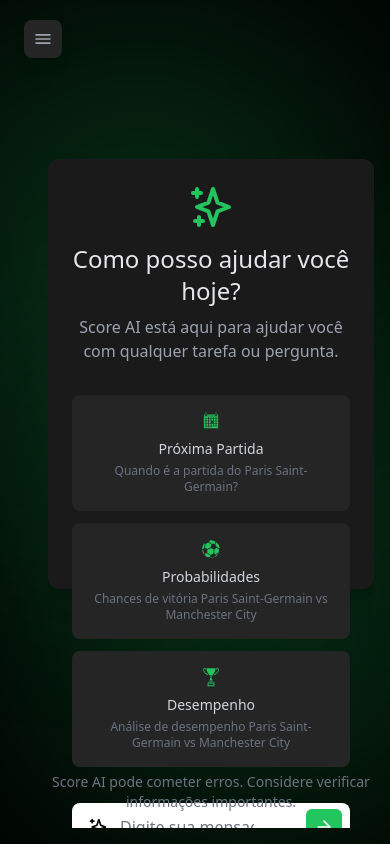
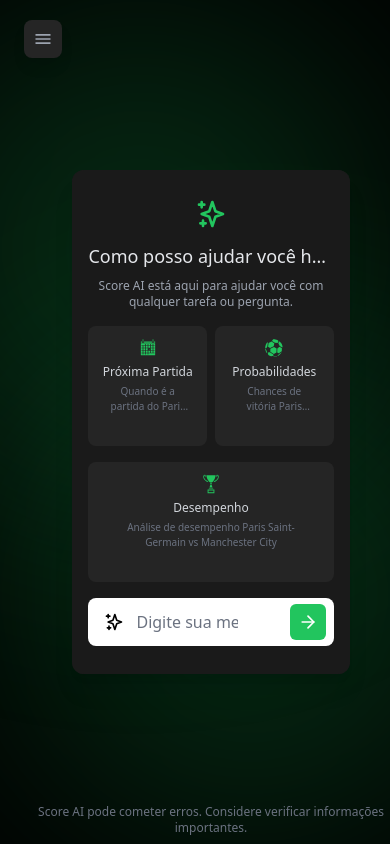
Before and after one commit to RaidyHalabe/Score-AI, a React (Vite) app: page / in a window 390 px wide. Shown: the top 844 px of the page. Built offline with nearby package versions, Linux system fonts and the light colour scheme.

Commit message:
responsivo/falta mobile

```diff
--- a/src/App.tsx
+++ b/src/App.tsx
@@ -703,8 +703,8 @@
         {/* Content Area */}
         <div className="flex-1 relative flex flex-col max-w-[1450px] mx-auto w-full">
           {selectedFolder && !showChat ? (
-            <div className="h-full overflow-y-auto lg:ml-0 ml-16">
-              <div className="flex items-center justify-between mb-8 mt-1.5">
+            <div className="h-full overflow-y-auto lg:ml-0 ml-0">
+              <div className="flex items-center justify-between mb-8 mt-1.5 ml-14">
                 <div className="flex items-center space-x-3">
                   <button
                     onClick={handleBackClick}
@@ -712,19 +712,19 @@
                   >
                     <ArrowLeft className="w-5 h-5 text-gray-400" />
                   </button>
-                  <h2 className="text-xl font-medium text-gray-200">Conteúdo da Pasta</h2>
+                  <h2 className="text-xl font-medium text-gray-200 ">Conteúdo da Pasta</h2>
                 </div>
                 <div className="flex gap-2">
                   <button
                     onClick={() => setShowAddChatModal(true)}
-                    className="flex items-center space-x-2 px-4 py-2 bg-[#252525] rounded-lg hover:bg-[#353535] transition-colors"
+                    className="hidden sm:flex items-center space-x-2 px-4 py-2 bg-[#252525] rounded-lg hover:bg-[#353535] transition-colors"
                   >
                     <Plus className="w-4 h-4 text-green-500" />
                     <span className="text-sm text-gray-300">Adicionar conversas</span>
                   </button>
                   <button
                     onClick={() => handleNewChat(true)}
-                    className="flex items-center space-x-2 px-4 py-2 bg-green-500 rounded-lg hover:bg-green-600 transition-colors"
+                    className="hidden sm:flex items-center space-x-2 px-4 py-2 bg-green-500 rounded-lg hover:bg-green-600 transition-colors"
                   >
                     <MessageSquare className="w-4 h-4 text-white" />
                     <span className="text-sm text-white">Nova conversa</span>
@@ -819,7 +819,7 @@
           ) : showChat && selectedChat ? (
             <>
               {/* Chat Header */}
-              <div className="sticky  z-10 flex items-center justify-between mt-1.5 pb-4 lg:ml-0 ml-16">
+              <div className="sticky z-10 flex items-center justify-between py-3 lg:ml-0 ml-16 pt-1">
                 <div className="flex items-center space-x-3">
                   <button
                     onClick={handleBackClick}
@@ -828,10 +828,12 @@
                     <ArrowLeft className="w-5 h-5 text-gray-400" />
                   </button>
                   <div className="flex items-center space-x-2">
-                    <h2 className="text-xl font-medium text-gray-200">
+                    <h2 className="text-lg font-medium text-gray-200 truncate max-w-[300px]">
                       {selectedChat?.title || 'Nova conversa'}
                     </h2>
-                    <span className="px-2 py-0.5 text-xs font-medium bg-green-500/10 text-green-500 rounded">Score AI</span>
+                    <span className="px-2 py-0.5 text-[10px] font-medium bg-green-500/10 text-green-500 rounded flex-shrink-0">
+                      Score AI
+                    </span>
                   </div>
                 </div>
                 <div className="flex space-x-2">
--- a/src/components/Chat/MessageList.tsx
+++ b/src/components/Chat/MessageList.tsx
@@ -15,18 +15,18 @@
       {messages.map((message) => (
         <div
           key={message.id}
-          className={`flex ${message.isUser ? 'justify-end' : 'justify-start'} animate-fadeIn`}
+          className={`flex ${message.role === 'user' ? 'justify-end' : 'justify-start'} animate-fadeIn`}
         >
           <div
             className={`relative max-w-[70%] rounded-2xl p-3 animate-slideIn ${
-              message.isUser
+              message.role === 'user'
                 ? 'bg-green-500 text-black'
                 : 'bg-[#252525] text-gray-200'
             }`}
           >
             <p className="text-sm">{message.content}</p>
             <span className="text-xs opacity-70 mt-1 block">
-              {message.timestamp.toLocaleTimeString()}
+              {message.createdAt.toLocaleTimeString()}
             </span>
           </div>
         </div>
--- a/src/components/Chat/WelcomeScreen.tsx
+++ b/src/components/Chat/WelcomeScreen.tsx
@@ -36,46 +36,71 @@
 }: WelcomeScreenProps) {
   return (
     <div className="h-[calc(100vh-2rem)] flex flex-col items-center justify-center overflow-hidden relative">
-      <div className="max-w-[800px] xl:max-w-[1000px] w-full h-[430px] xl:h-[550px] bg-[#1a1a1a] rounded-xl p-6 xl:p-8 text-center relative z-20 shadow-xl -translate-y-12">
+      <div
+        className="max-w-[85%] lg:max-w-[800px] xl:max-w-[1000px] w-full
+        min-h-[480px] bg-[#1a1a1a] rounded-xl p-4 sm:p-6 xl:p-8 text-center relative z-20 shadow-xl"
+      >
         <div className="absolute inset-0 bg-gradient-to-b from-green-500/10 via-transparent to-transparent rounded-xl opacity-25 mix-blend-normal" />
         <div className="absolute inset-0 bg-[#1a1a1a] rounded-xl" />
-        <div className="relative z-10 flex flex-col h-full">
-          <div className="flex justify-center mb-3 xl:mb-4">
-            <HiOutlineSparkles className="w-12 h-12 xl:w-16 xl:h-16 text-green-500" />
+        <div className="relative z-10 flex flex-col h-full py-3">
+          <div className="flex justify-center mb-3">
+            <HiOutlineSparkles className="w-8 h-8 md:w-12 md:h-12 lg:w-14 lg:h-14 text-green-500" />
           </div>
-          <h1 className="text-2xl xl:text-3xl font-medium mb-2 xl:mb-3 text-gray-200">
+          <h1 className="text-lg md:text-xl lg:text-3xl font-medium mb-2 text-gray-200 truncate max-w-full">
             Como posso ajudar você hoje?
           </h1>
-          <p className="text-base xl:text-lg text-gray-400 mb-8 xl:mb-10">
+          <p className="text-xs md:text-sm lg:text-base text-gray-400 mb-4">
             Score AI está aqui para ajudar você com qualquer tarefa ou pergunta.
           </p>
 
-          <div className="grid grid-cols-1 sm:grid-cols-2 lg:grid-cols-3 gap-3 xl:gap-4 mb-3 xl:mb-4">
-            {suggestions.map((suggestion) => (
+          <div className="grid grid-cols-2 gap-2 mb-2">
+            {suggestions.slice(0, 2).map((suggestion) => (
               <button
                 key={suggestion.title}
                 onClick={() => {
                   onPromptChange(suggestion.description);
                   onSendMessage();
                 }}
-                className="flex flex-col items-center p-4 xl:p-5 bg-[#252525] rounded-lg hover:bg-[#353535] transition-colors group"
+                className="flex flex-col items-center p-3 bg-[#252525] rounded-lg hover:bg-[#353535] transition-colors group h-[120px] sm:h-[130px] lg:h-[110px]"
               >
-                <div className="mb-2 xl:mb-3">
+                <div className="mb-1.5">
                   {React.cloneElement(suggestion.icon, {
-                    className: "w-5 h-5 xl:w-7 xl:h-7 text-green-500"
+                    className: "w-5 h-5 md:w-7 md:h-7 lg:w-8 lg:h-8 text-green-500"
                   })}
                 </div>
-                <div className="text-sm xl:text-base font-medium text-gray-300 mb-1 xl:mb-2">
+                <div className="text-xs md:text-sm lg:text-base font-medium text-gray-300 mb-1">
                   {suggestion.title}
                 </div>
-                <div className="text-xs xl:text-sm text-gray-500 line-clamp-2">
+                <div className="text-[10px] md:text-xs lg:text-sm text-gray-500 line-clamp-2 px-2 sm:px-3">
                   {suggestion.description}
                 </div>
               </button>
             ))}
           </div>
 
-          <div className="mt-6 xl:mt-8">
+          <div className="mt-2 mb-4">
+            <button
+              onClick={() => {
+                onPromptChange(suggestions[2].description);
+                onSendMessage();
+              }}
+              className="w-full flex flex-col items-center p-3 bg-[#252525] rounded-lg hover:bg-[#353535] transition-colors group h-[120px] sm:h-[130px] lg:h-[110px]"
+            >
+              <div className="mb-1.5">
+                {React.cloneElement(suggestions[2].icon, {
+                  className: "w-5 h-5 md:w-7 md:h-7 lg:w-8 lg:h-8 text-green-500"
+                })}
+              </div>
+              <div className="text-xs md:text-sm lg:text-base font-medium text-gray-300 mb-1">
+                {suggestions[2].title}
+              </div>
+              <div className="text-[10px] md:text-xs lg:text-sm text-gray-500 line-clamp-2 px-2 sm:px-3">
+                {suggestions[2].description}
+              </div>
+            </button>
+          </div>
+
+          <div className="mt-auto">
             <MessageInput
               prompt={prompt}
               onPromptChange={onPromptChange}
@@ -88,7 +113,7 @@
         </div>
       </div>
 
-      <p className="text-center text-gray-500 text-sm fixed bottom-8 z-20">
+      <p className="text-center text-gray-500 text-xs sm:text-sm fixed bottom-2 lg:bottom-6 z-20">
         Score AI pode cometer erros. Considere verificar informações importantes.
       </p>
     </div>
```
